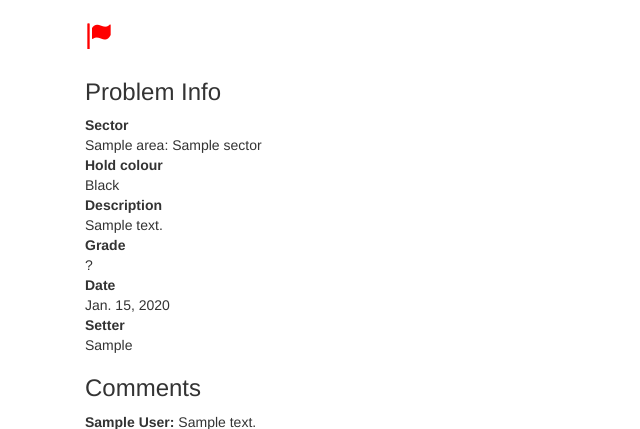
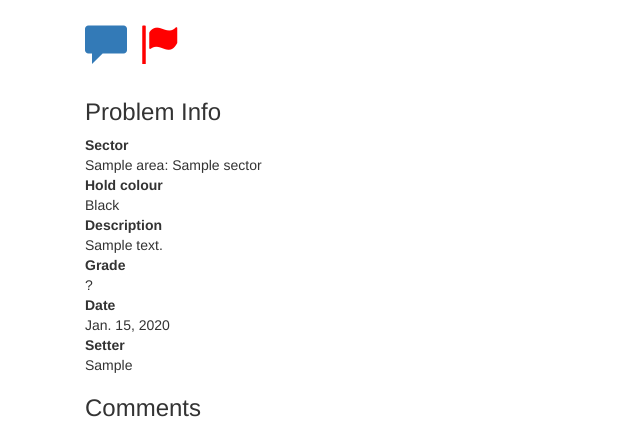
Before and after one commit to jalibras/coop, a Django app: page /guide/problem/1 in a window 1280 px wide. Shown: the part 51-480 px from the top of the page, without its empty margins (0-640 px from the left). Run offline with Django 3.2, Linux system fonts and the light colour scheme; tables that the repository leaves empty hold one stand-in row (values such as "Sample post"); grey boxes marked "Sample" are stand-in pictures; some libraries are stand-ins or nearby versions.

Commit message:
popover update

```diff
--- a/coop/guide/templates/guide/problem.html
+++ b/coop/guide/templates/guide/problem.html
@@ -6,12 +6,12 @@
 
 
 <div class="problem-actions">
-    {% if request.user.member %}
     {% if request.user.member.id == problem.owner.id or problem.owner.id == 117  %}
     <a href = "{% url 'guide:update' problem.id %}" class = "problem-update-link" data-toggle="tooltip" data-placement="bottom" title="Edit this problem"><span class="glyphicon glyphicon-edit"></span></a>
     {% endif %}
     <a href = "#" id = "comment-popover-button" data-toggle="popover" data-placement="bottom"><span class="glyphicon glyphicon-comment"></span></a>
     <div id="comment-popover-content" class="hide">
+        {% if request.user.member %}
         <form method="post">
             {% csrf_token %}
             {{ commentform.text }}
@@ -19,8 +19,10 @@
         <input type="hidden" name="post-type" value="comment"/>
         <input type="submit" class="btn btn-primary" value="Post comment"/>
         </form>
+        {% else %}
+        Log in to post a comment.
+        {% endif %}
     </div>
-    {% endif %}
     <a href = "{% url 'guide:problem_flag' problem.id %}" class = "problem-flag-link" data-toggle="tooltip" data-placement="bottom" title="Flag an issue with this problem"><span class="glyphicon glyphicon-flag"></span></a>
 </div>
 <p>
--- a/coop/static/css/coop-guide.css
+++ b/coop/static/css/coop-guide.css
@@ -46,7 +46,7 @@
 
 /* styles for problem detail page */
 .problem-actions {
-    font-size:200%;
+    font-size:300%;
 }
 
 .problem-flag-link {
```
